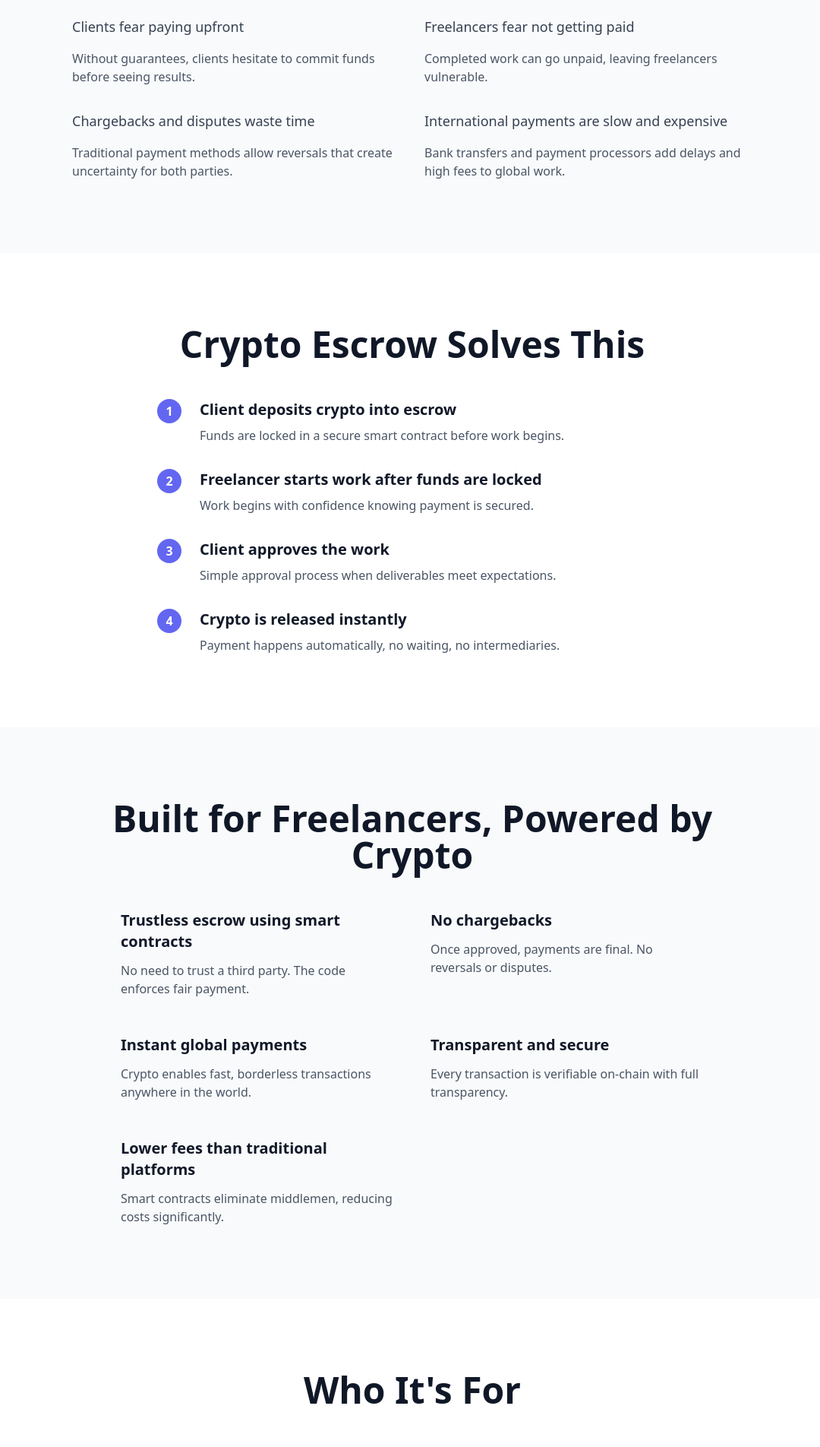
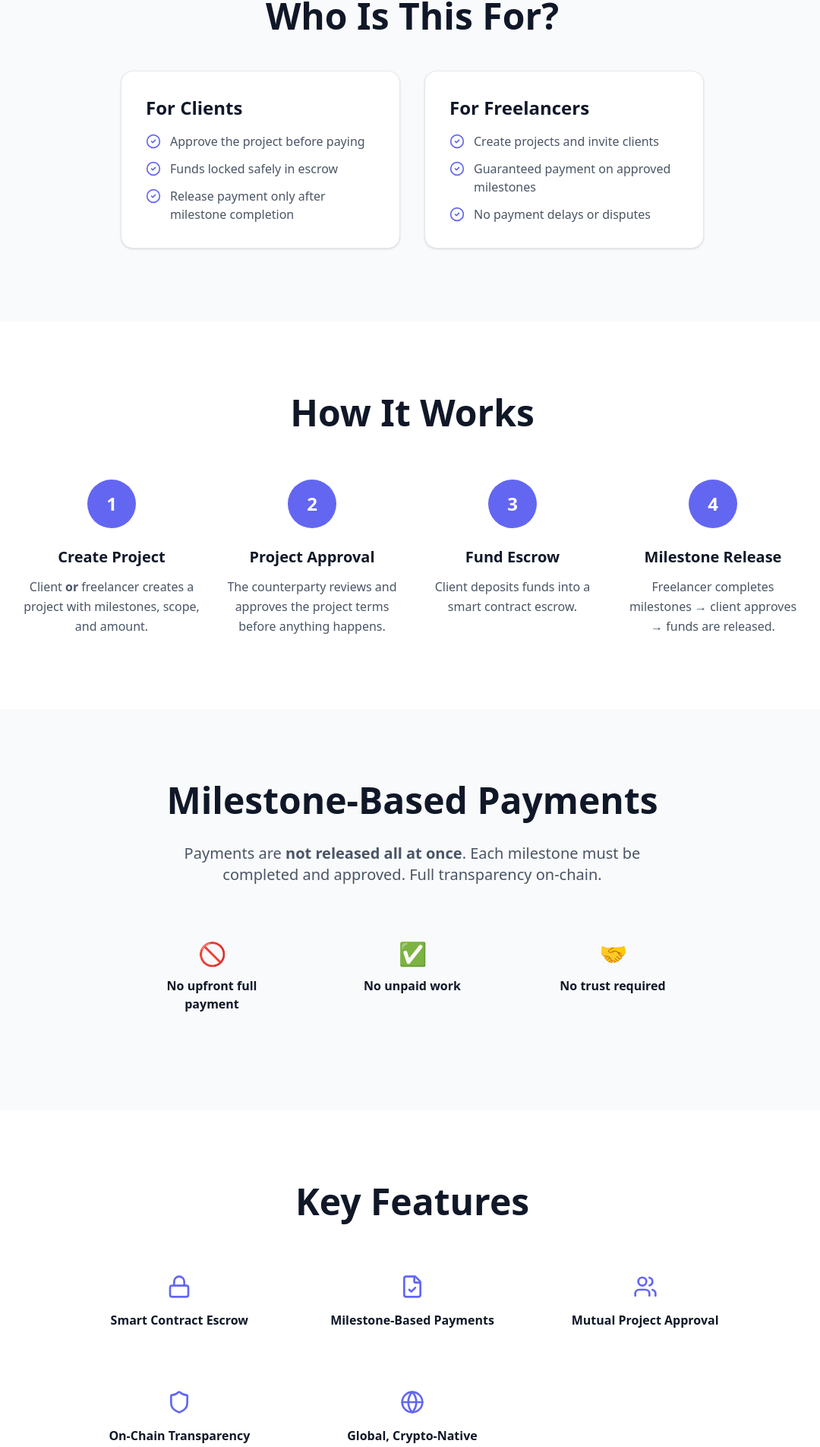
Before and after one commit to SurajG20/escrow-freelancer, a Next.js app: page / in a window 1280 px wide. Shown: the part 739-2643 px from the top of the page at 76% size, without its empty margins (97-1177 px from the left). Built offline with nearby package versions, Linux system fonts and the light colour scheme; no server answers; what @reown/appkit, @reown/appkit-adapter-wagmi, wagmi would draw is missing.

Commit message:
feat: revamp landing page content and layout to enhance user engagement, including updated project descriptions, milestone-based payment explanations, and improved navigation elements

```diff
--- a/src/app/page.tsx
+++ b/src/app/page.tsx
@@ -2,7 +2,8 @@
 
 import Link from "next/link";
 import { Button } from "@/components/ui/Button";
-import { ArrowRight, CheckCircle2 } from "lucide-react";
+import { Card, CardContent } from "@/components/ui/Card";
+import { ArrowRight, Lock, Shield, CheckCircle2, FileCheck, Coins, Users, Globe } from "lucide-react";
 import { GlassNav } from "@/components/landing/GlassNav";
 
 export default function LandingPage() {
@@ -15,234 +16,190 @@ export default function LandingPage() {
         <section className="pt-32 pb-24 px-6">
           <div className="container mx-auto max-w-4xl text-center">
             <h1 className="text-5xl md:text-7xl font-bold tracking-tight text-gray-900 mb-6">
-              Secure Crypto Escrow for Freelancers and Clients
+              Secure Freelance Projects with Crypto Escrow
             </h1>
-            <p className="text-xl md:text-2xl text-gray-600 max-w-2xl mx-auto mb-12 leading-relaxed">
-              Lock funds in crypto. Work with confidence. Get paid only when work is approved.
+            <p className="text-xl md:text-2xl text-gray-600 max-w-3xl mx-auto mb-4 leading-relaxed">
+              Create a project, get it approved, deposit funds securely, and release payments only when milestones are completed.
+            </p>
+            <p className="text-lg text-gray-500 max-w-2xl mx-auto mb-12">
+              Either the <strong className="text-gray-900">client or freelancer</strong> can start a project. Payments stay locked until work is approved.
             </p>
             <div className="flex flex-col sm:flex-row gap-4 justify-center items-center">
               <Link href="/login">
                 <Button size="lg" className="text-lg px-8 py-6">
-                  Start Using Escrow
+                  Create a Project
                   <ArrowRight className="ml-2 h-5 w-5" />
                 </Button>
               </Link>
               <Link href="#how-it-works">
                 <Button variant="outline" size="lg" className="text-lg px-8 py-6">
-                  How It Works
+                  See How It Works
                 </Button>
               </Link>
             </div>
           </div>
         </section>
 
-        {/* Problem Section */}
+        {/* Who Is This For */}
         <section className="py-24 px-6 bg-gray-50">
-          <div className="container mx-auto max-w-4xl">
+          <div className="container mx-auto max-w-5xl">
             <h2 className="text-4xl md:text-5xl font-bold text-gray-900 mb-12 text-center">
-              Freelance Payments Are Broken
+              Who Is This For?
             </h2>
-            <div className="grid md:grid-cols-2 gap-8">
-              <div>
-                <p className="text-lg text-gray-700 mb-4">
-                  Clients fear paying upfront
-                </p>
-                <p className="text-gray-600">
-                  Without guarantees, clients hesitate to commit funds before seeing results.
+            <div className="grid md:grid-cols-2 gap-8 max-w-3xl mx-auto">
+              <Card className="p-8">
+                <CardContent className="p-0">
+                  <h3 className="text-2xl font-semibold text-gray-900 mb-4">
+                    For Clients
+                  </h3>
+                  <ul className="space-y-3 text-gray-600">
+                    <li className="flex items-start gap-3">
+                      <CheckCircle2 className="w-5 h-5 text-accent flex-shrink-0 mt-0.5" />
+                      <span>Approve the project before paying</span>
+                    </li>
+                    <li className="flex items-start gap-3">
+                      <CheckCircle2 className="w-5 h-5 text-accent flex-shrink-0 mt-0.5" />
+                      <span>Funds locked safely in escrow</span>
+                    </li>
+                    <li className="flex items-start gap-3">
+                      <CheckCircle2 className="w-5 h-5 text-accent flex-shrink-0 mt-0.5" />
+                      <span>Release payment only after milestone completion</span>
+                    </li>
+                  </ul>
+                </CardContent>
+              </Card>
+              <Card className="p-8">
+                <CardContent className="p-0">
+                  <h3 className="text-2xl font-semibold text-gray-900 mb-4">
+                    For Freelancers
+                  </h3>
+                  <ul className="space-y-3 text-gray-600">
+                    <li className="flex items-start gap-3">
+                      <CheckCircle2 className="w-5 h-5 text-accent flex-shrink-0 mt-0.5" />
+                      <span>Create projects and invite clients</span>
+                    </li>
+                    <li className="flex items-start gap-3">
+                      <CheckCircle2 className="w-5 h-5 text-accent flex-shrink-0 mt-0.5" />
+                      <span>Guaranteed payment on approved milestones</span>
+                    </li>
+                    <li className="flex items-start gap-3">
+                      <CheckCircle2 className="w-5 h-5 text-accent flex-shrink-0 mt-0.5" />
+                      <span>No payment delays or disputes</span>
+                    </li>
+                  </ul>
+                </CardContent>
+              </Card>
+            </div>
+          </div>
+        </section>
+
+        {/* How It Works */}
+        <section id="how-it-works" className="py-24 px-6">
+          <div className="container mx-auto max-w-5xl">
+            <h2 className="text-4xl md:text-5xl font-bold text-gray-900 mb-16 text-center">
+              How It Works
+            </h2>
+            <div className="grid md:grid-cols-2 lg:grid-cols-4 gap-8">
+              <div className="text-center">
+                <div className="w-16 h-16 rounded-full bg-accent text-white flex items-center justify-center font-bold text-2xl mx-auto mb-6">
+                  1
+                </div>
+                <h3 className="text-xl font-semibold text-gray-900 mb-3">
+                  Create Project
+                </h3>
+                <p className="text-gray-600 leading-relaxed">
+                  Client <strong>or</strong> freelancer creates a project with milestones, scope, and amount.
                 </p>
               </div>
-              <div>
-                <p className="text-lg text-gray-700 mb-4">
-                  Freelancers fear not getting paid
-                </p>
-                <p className="text-gray-600">
-                  Completed work can go unpaid, leaving freelancers vulnerable.
+              <div className="text-center">
+                <div className="w-16 h-16 rounded-full bg-accent text-white flex items-center justify-center font-bold text-2xl mx-auto mb-6">
+                  2
+                </div>
+                <h3 className="text-xl font-semibold text-gray-900 mb-3">
+                  Project Approval
+                </h3>
+                <p className="text-gray-600 leading-relaxed">
+                  The counterparty reviews and approves the project terms before anything happens.
                 </p>
               </div>
-              <div>
-                <p className="text-lg text-gray-700 mb-4">
-                  Chargebacks and disputes waste time
-                </p>
-                <p className="text-gray-600">
-                  Traditional payment methods allow reversals that create uncertainty for both parties.
+              <div className="text-center">
+                <div className="w-16 h-16 rounded-full bg-accent text-white flex items-center justify-center font-bold text-2xl mx-auto mb-6">
+                  3
+                </div>
+                <h3 className="text-xl font-semibold text-gray-900 mb-3">
+                  Fund Escrow
+                </h3>
+                <p className="text-gray-600 leading-relaxed">
+                  Client deposits funds into a smart contract escrow.
                 </p>
               </div>
-              <div>
-                <p className="text-lg text-gray-700 mb-4">
-                  International payments are slow and expensive
-                </p>
-                <p className="text-gray-600">
-                  Bank transfers and payment processors add delays and high fees to global work.
+              <div className="text-center">
+                <div className="w-16 h-16 rounded-full bg-accent text-white flex items-center justify-center font-bold text-2xl mx-auto mb-6">
+                  4
+                </div>
+                <h3 className="text-xl font-semibold text-gray-900 mb-3">
+                  Milestone Release
+                </h3>
+                <p className="text-gray-600 leading-relaxed">
+                  Freelancer completes milestones → client approves → funds are released.
                 </p>
               </div>
             </div>
           </div>
         </section>
 
-        {/* Solution Section */}
-        <section id="how-it-works" className="py-24 px-6">
+        {/* Milestone-Based Payments */}
+        <section className="py-24 px-6 bg-gray-50">
           <div className="container mx-auto max-w-4xl">
-            <h2 className="text-4xl md:text-5xl font-bold text-gray-900 mb-12 text-center">
-              Crypto Escrow Solves This
+            <h2 className="text-4xl md:text-5xl font-bold text-gray-900 mb-8 text-center">
+              Milestone-Based Payments
             </h2>
-            <div className="space-y-8 max-w-2xl mx-auto">
-              <div className="flex gap-6">
-                <div className="flex-shrink-0 w-8 h-8 rounded-full bg-accent text-white flex items-center justify-center font-bold">
-                  1
+            <p className="text-xl text-gray-600 text-center mb-12 max-w-2xl mx-auto">
+              Payments are <strong>not released all at once</strong>. Each milestone must be completed and approved. Full transparency on-chain.
+            </p>
+            <div className="grid md:grid-cols-3 gap-6 max-w-3xl mx-auto">
+              <div className="text-center p-6">
+                <div className="text-3xl mb-3">🚫</div>
+                <h3 className="font-semibold text-gray-900 mb-2">No upfront full payment</h3>
               </div>
-                <div>
-                  <h3 className="text-xl font-semibold text-gray-900 mb-2">
-                    Client deposits crypto into escrow
-                  </h3>
-                  <p className="text-gray-600">
-                    Funds are locked in a secure smart contract before work begins.
-                  </p>
+              <div className="text-center p-6">
+                <div className="text-3xl mb-3">✅</div>
+                <h3 className="font-semibold text-gray-900 mb-2">No unpaid work</h3>
               </div>
-              </div>
-              <div className="flex gap-6">
-                <div className="flex-shrink-0 w-8 h-8 rounded-full bg-accent text-white flex items-center justify-center font-bold">
-                  2
-                </div>
-                <div>
-                  <h3 className="text-xl font-semibold text-gray-900 mb-2">
-                    Freelancer starts work after funds are locked
-                  </h3>
-                  <p className="text-gray-600">
-                    Work begins with confidence knowing payment is secured.
-                  </p>
-                </div>
-              </div>
-              <div className="flex gap-6">
-                <div className="flex-shrink-0 w-8 h-8 rounded-full bg-accent text-white flex items-center justify-center font-bold">
-                  3
-                </div>
-                <div>
-                  <h3 className="text-xl font-semibold text-gray-900 mb-2">
-                    Client approves the work
-                  </h3>
-                  <p className="text-gray-600">
-                    Simple approval process when deliverables meet expectations.
-                  </p>
-                </div>
-              </div>
-              <div className="flex gap-6">
-                <div className="flex-shrink-0 w-8 h-8 rounded-full bg-accent text-white flex items-center justify-center font-bold">
-                  4
-                </div>
-                <div>
-                  <h3 className="text-xl font-semibold text-gray-900 mb-2">
-                    Crypto is released instantly
-                  </h3>
-                  <p className="text-gray-600">
-                    Payment happens automatically, no waiting, no intermediaries.
-                  </p>
-                </div>
+              <div className="text-center p-6">
+                <div className="text-3xl mb-3">🤝</div>
+                <h3 className="font-semibold text-gray-900 mb-2">No trust required</h3>
               </div>
             </div>
           </div>
         </section>
 
-        {/* Why This Product */}
-        <section className="py-24 px-6 bg-gray-50">
-          <div className="container mx-auto max-w-4xl">
+        {/* Key Features */}
+        <section className="py-24 px-6">
+          <div className="container mx-auto max-w-5xl">
             <h2 className="text-4xl md:text-5xl font-bold text-gray-900 mb-12 text-center">
-              Built for Freelancers, Powered by Crypto
+              Key Features
             </h2>
-            <div className="grid md:grid-cols-2 gap-12 max-w-3xl mx-auto">
-              <div>
-                <h3 className="text-xl font-semibold text-gray-900 mb-3">
-                  Trustless escrow using smart contracts
-                </h3>
-                <p className="text-gray-600">
-                  No need to trust a third party. The code enforces fair payment.
-                </p>
+            <div className="grid md:grid-cols-3 gap-6 max-w-4xl mx-auto">
+              <div className="text-center p-6">
+                <Lock className="w-8 h-8 text-accent mx-auto mb-4" />
+                <h3 className="font-semibold text-gray-900 mb-2">Smart Contract Escrow</h3>
               </div>
-              <div>
-                <h3 className="text-xl font-semibold text-gray-900 mb-3">
-                  No chargebacks
-                </h3>
-                <p className="text-gray-600">
-                  Once approved, payments are final. No reversals or disputes.
-                </p>
+              <div className="text-center p-6">
+                <FileCheck className="w-8 h-8 text-accent mx-auto mb-4" />
+                <h3 className="font-semibold text-gray-900 mb-2">Milestone-Based Payments</h3>
               </div>
-              <div>
-                <h3 className="text-xl font-semibold text-gray-900 mb-3">
-                  Instant global payments
-                </h3>
-                <p className="text-gray-600">
-                  Crypto enables fast, borderless transactions anywhere in the world.
-                </p>
+              <div className="text-center p-6">
+                <Users className="w-8 h-8 text-accent mx-auto mb-4" />
+                <h3 className="font-semibold text-gray-900 mb-2">Mutual Project Approval</h3>
               </div>
-              <div>
-                <h3 className="text-xl font-semibold text-gray-900 mb-3">
-                  Transparent and secure
-                </h3>
-                <p className="text-gray-600">
-                  Every transaction is verifiable on-chain with full transparency.
-                </p>
+              <div className="text-center p-6">
+                <Shield className="w-8 h-8 text-accent mx-auto mb-4" />
+                <h3 className="font-semibold text-gray-900 mb-2">On-Chain Transparency</h3>
               </div>
-              <div>
-                <h3 className="text-xl font-semibold text-gray-900 mb-3">
-                  Lower fees than traditional platforms
-                </h3>
-                <p className="text-gray-600">
-                  Smart contracts eliminate middlemen, reducing costs significantly.
-                </p>
-              </div>
-            </div>
-          </div>
-        </section>
-
-        {/* Who It's For */}
-        <section className="py-24 px-6">
-          <div className="container mx-auto max-w-4xl">
-            <h2 className="text-4xl md:text-5xl font-bold text-gray-900 mb-12 text-center">
-              Who It's For
-            </h2>
-            <div className="grid md:grid-cols-2 gap-8 max-w-2xl mx-auto">
-              <div className="flex items-start gap-4">
-                <CheckCircle2 className="w-6 h-6 text-accent flex-shrink-0 mt-1" />
-                <div>
-                  <h3 className="text-lg font-semibold text-gray-900 mb-2">
-                    Freelancers working globally
-                  </h3>
-                  <p className="text-gray-600">
-                    Developers, designers, writers, and remote workers seeking secure payment.
-                  </p>
-                </div>
-              </div>
-              <div className="flex items-start gap-4">
-                <CheckCircle2 className="w-6 h-6 text-accent flex-shrink-0 mt-1" />
-                <div>
-                  <h3 className="text-lg font-semibold text-gray-900 mb-2">
-                    Clients hiring remote talent
-                  </h3>
-                  <p className="text-gray-600">
-                    Businesses and individuals looking to hire with payment protection.
-                  </p>
-                </div>
-              </div>
-              <div className="flex items-start gap-4">
-                <CheckCircle2 className="w-6 h-6 text-accent flex-shrink-0 mt-1" />
-                <div>
-                  <h3 className="text-lg font-semibold text-gray-900 mb-2">
-                    Web3 teams & startups
-                  </h3>
-                  <p className="text-gray-600">
-                    Crypto-native companies building in the decentralized economy.
-                  </p>
-                </div>
-              </div>
-              <div className="flex items-start gap-4">
-                <CheckCircle2 className="w-6 h-6 text-accent flex-shrink-0 mt-1" />
-                <div>
-                  <h3 className="text-lg font-semibold text-gray-900 mb-2">
-                    DAOs and crypto-native companies
-                  </h3>
-                  <p className="text-gray-600">
-                    Decentralized organizations managing contributor payments.
-                  </p>
-                </div>
+              <div className="text-center p-6">
+                <Globe className="w-8 h-8 text-accent mx-auto mb-4" />
+                <h3 className="font-semibold text-gray-900 mb-2">Global, Crypto-Native</h3>
               </div>
             </div>
           </div>
@@ -252,40 +209,25 @@ export default function LandingPage() {
         <section className="py-24 px-6 bg-gray-50">
           <div className="container mx-auto max-w-4xl">
             <h2 className="text-4xl md:text-5xl font-bold text-gray-900 mb-12 text-center">
-              Funds Are Safe by Design
+              Trust & Security
             </h2>
-            <div className="grid md:grid-cols-2 gap-8 max-w-3xl mx-auto">
+            <div className="space-y-6 max-w-2xl mx-auto">
+              <p className="text-lg text-gray-700 leading-relaxed">
+                Funds are locked in escrow smart contracts. The platform does not control user funds. Payments only move based on approvals. Everything is verifiable.
+              </p>
+              <div className="grid md:grid-cols-2 gap-6 mt-8">
                 <div>
-                <h3 className="text-xl font-semibold text-gray-900 mb-3">
-                  Funds locked in escrow until approval
-                </h3>
-                <p className="text-gray-600">
-                  Money cannot be withdrawn until work is approved by the client.
+                  <h3 className="font-semibold text-gray-900 mb-2">Secure by Design</h3>
+                  <p className="text-gray-600 text-sm">
+                    Smart contracts ensure funds cannot be accessed without proper approvals.
                   </p>
                 </div>
                 <div>
-                <h3 className="text-xl font-semibold text-gray-900 mb-3">
-                  No single party controls the money
-                </h3>
-                <p className="text-gray-600">
-                  Smart contracts ensure fair distribution without central authority.
+                  <h3 className="font-semibold text-gray-900 mb-2">Fully Transparent</h3>
+                  <p className="text-gray-600 text-sm">
+                    All transactions are recorded on-chain and publicly verifiable.
                   </p>
                 </div>
-              <div>
-                <h3 className="text-xl font-semibold text-gray-900 mb-3">
-                  Transparent transaction history
-                </h3>
-                <p className="text-gray-600">
-                  All escrow activity is recorded on-chain and publicly verifiable.
-                </p>
-              </div>
-              <div>
-                <h3 className="text-xl font-semibold text-gray-900 mb-3">
-                  Crypto-native security principles
-                </h3>
-                <p className="text-gray-600">
-                  Built on proven blockchain technology with industry-standard security.
-                </p>
               </div>
             </div>
           </div>
@@ -295,21 +237,18 @@ export default function LandingPage() {
         <section className="py-24 px-6">
           <div className="container mx-auto max-w-4xl text-center">
             <h2 className="text-4xl md:text-5xl font-bold text-gray-900 mb-6">
-              Work Without Trust Issues
+              Start Your First Escrow Project in Minutes
             </h2>
-            <p className="text-xl text-gray-600 mb-12 max-w-2xl mx-auto">
-              Start using crypto escrow today. Secure payments for freelancers and clients.
-            </p>
-            <div className="flex flex-col sm:flex-row gap-4 justify-center">
+            <div className="flex flex-col sm:flex-row gap-4 justify-center mt-12">
               <Link href="/login">
                 <Button size="lg" className="text-lg px-8 py-6">
-                  Create Your First Escrow
+                  Create Project
                   <ArrowRight className="ml-2 h-5 w-5" />
                 </Button>
               </Link>
-              <Link href="/login">
+              <Link href="#">
                 <Button variant="outline" size="lg" className="text-lg px-8 py-6">
-                  Start Secure Payments
+                  Read Documentation
                 </Button>
               </Link>
             </div>
```
Also changed, not shown: src/components/landing/GlassNav.tsx (+6 -5 lines). Lines whose indentation alone changed are shown as unchanged.
